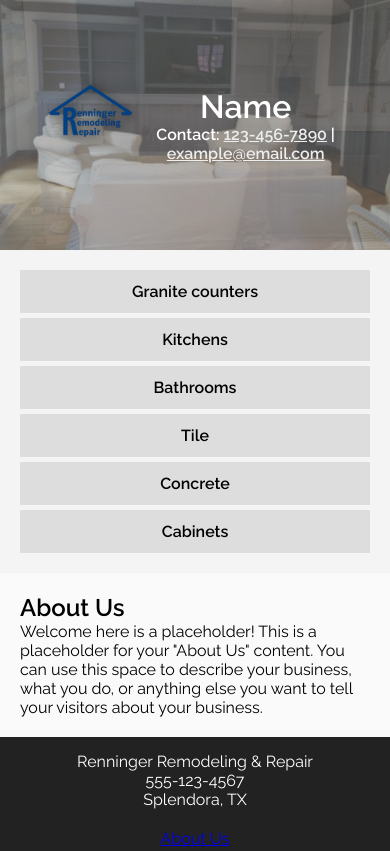
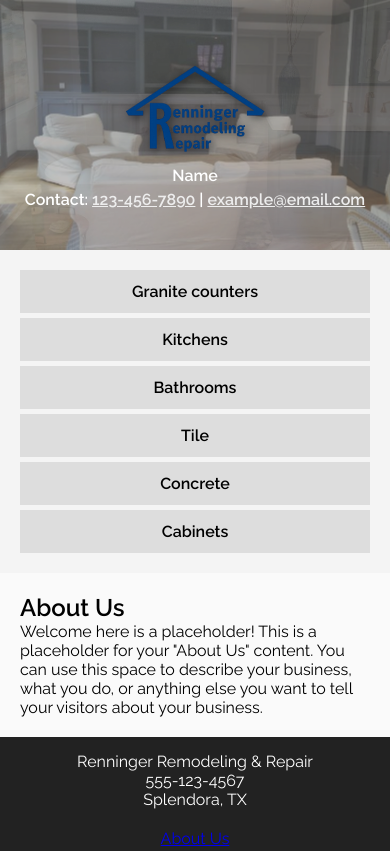
Before and after one commit to Jamesa144/DemoSite, a plain HTML site: page index.html in a window 390 px wide. Shown: the top 851 px of the page. Drawn offline with Linux system fonts and the light colour scheme.

Commit message:
Update style.css

```diff
--- a/css/style.css
+++ b/css/style.css
@@ -330,7 +330,7 @@ nav button:hover {
   }
 
     .logo {
-    max-height: 12vh;
+    max-height: 20vh;
   }
 
   nav {
@@ -356,10 +356,38 @@ nav button:hover {
     text-align: center;
   }
 
+   .header-content {
+     flex-direction: column;
+    align-items: center;
+    text-align: center;
+    height: auto;
+    padding: 10px;
+  }
+
+  .logo-wrapper {
+    max-height: 120px; /* increase logo size */
+    width: auto;
+    height: auto;
+  }
+
+  .header-text {
+    display: flex;
+    flex-direction: column;
+    align-items: center;
+    margin-top: 10px;
+  }
+
+  .header-text h1,
+  .header-text {
+    align-items: center;
+    margin: 5px 0;
+    font-size: 1rem;
+  }
+
   .site-header {
   padding: 0 10px;
   box-sizing: border-box;
-}
+  }
 
   footer {
     flex-direction: column;
```
